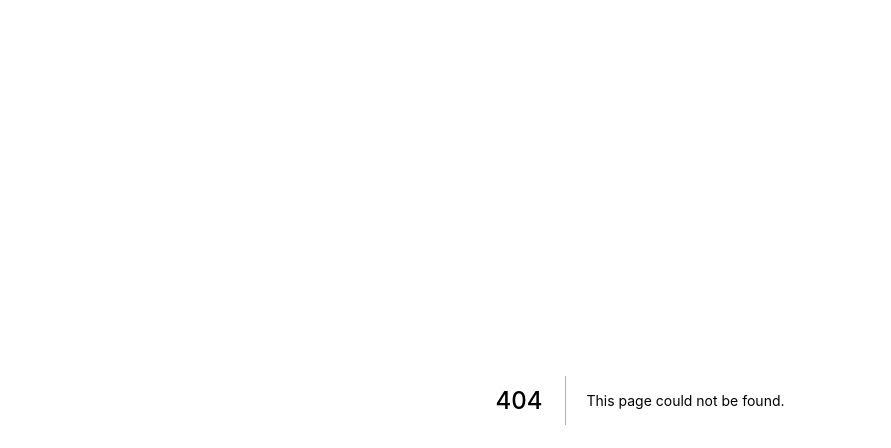
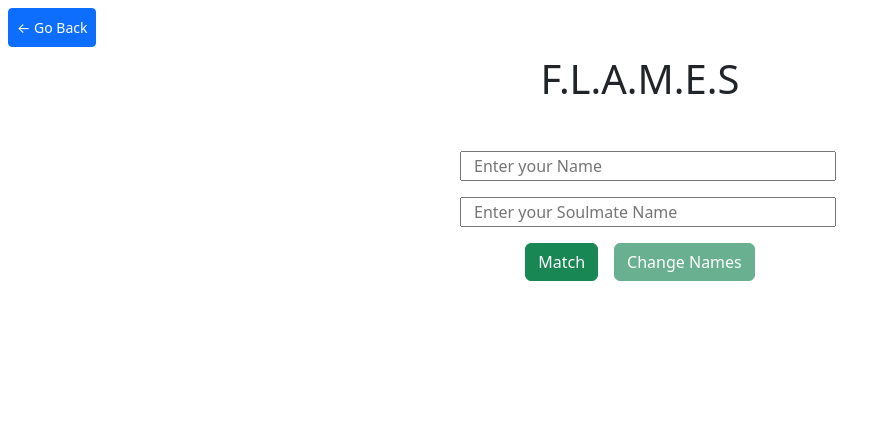
Before and after one commit to krushnamajhi/Simple-Old-Games, a Next.js app: page /Simple-Old-Games/flames in a window 1280 px wide. Before the commit this address had no page. Shown: the top 448 px of the page, without its empty margins (0-891 px from the left). Built offline with nearby package versions, Linux system fonts and the light colour scheme.

Commit message:
added Flames game

```diff
--- /dev/null
+++ b/src/comps/HeadSetup.jsx
@@ -0,0 +1,28 @@
+import React from "react";
+import Link from 'next/link'
+import Head from 'next/head'
+
+
+function HeadSetup({ title, header }) {
+  return (
+    <>
+      <Head>
+        <title>{title}</title>
+        <link
+          rel="icon"
+          href={`${process.env.NEXT_PUBLIC_FAVICON}/favicon.ico`}
+        />
+      </Head>
+      <Link href="./">
+        <button className="p-2 m-2 h4 btn btn-sm btn-primary">
+          &larr; Go Back
+        </button>
+      </Link>
+      <center>
+        <h1>{header}</h1>
+      </center>
+    </>
+  );
+}
+
+export default HeadSetup;
--- /dev/null
+++ b/src/comps/flames/Character.jsx
@@ -0,0 +1,24 @@
+import React from 'react';
+
+const style = {
+	border: "2px solid darkgreen",
+	borderRadius: "1px",
+    fontWeight: '700',
+};
+
+const crossedStyle = {
+    border: "2px solid darkgreen",
+	borderRadius: "1px",
+    background : 'lightgreen',
+    color : "black",
+    fontWeight: '700',
+
+}
+
+function Character({ch, iscrossed}) {
+    return (
+           <span className='h4 mx-1 my-2 px-2 btn' style={iscrossed?crossedStyle : style}>{ch}</span>
+    );
+}
+
+export default Character;
--- /dev/null
+++ b/src/comps/flames/FlameResults.jsx
@@ -0,0 +1,31 @@
+import React from "react";
+
+const style = {
+  borderRadius: "1px",
+  fontWeight: "700",
+  fontSize:"20px"
+};
+
+const crossedStyle = {
+  border: "2px solid darkgreen",
+  borderRadius: "1px",
+  background: "darkgreen",
+  color: "white",
+  fontSize:"21px",
+  fontWeight: "700",
+};
+
+function FlameResults({ result }) {
+  const flames = ["FREINDS", "LOVERS", "ADMIRERS", "MARRIAGE", "SISTER"];
+  return (
+    <center className="h1 m-5 p-3">
+      {flames.map((m, i) => (
+        <span className="px-1 btn btn" title={m} style={i == result ? crossedStyle : style}>
+          {i == result ? m[0] + " - " + m : m[0]}
+        </span>
+      ))}
+    </center>
+  );
+}
+
+export default FlameResults;
--- /dev/null
+++ b/src/comps/flames/Name.jsx
@@ -0,0 +1,17 @@
+import React, { useState } from "react";
+import Character from "./Character";
+
+function Name({ clientName, cross }) {
+  const [nameArr, setNameArr] = useState(
+    Array.from(clientName.replace(" ", "").toUpperCase())
+  );
+
+  return (
+    <div className="m-3">
+      {nameArr.map((ch, index) => (
+        <Character key={ch + index} ch={ch} iscrossed = {cross.includes(ch)}/>
+      ))}
+    </div>
+  );
+}
+export default Name;
--- /dev/null
+++ b/src/pages/flames.jsx
@@ -0,0 +1,128 @@
+import React, { useState } from "react";
+import Message from "../comps/message";
+import HeadSetup from "../comps/HeadSetup";
+import Name from "../comps/flames/Name";
+import FlameResults from "../comps/flames/FlameResults";
+
+const boardstyle = {
+  width: "400px",
+};
+
+function flames(props) {
+  const [name, setName] = useState("");
+  const [soulmateName, setSoulmateName] = useState("");
+  const [commonChars, setCommonChars] = useState([]);
+  const [uncommonChars, setunCommonChars] = useState([]);
+  const [showResults, setShowResults] = useState(false);
+  const [validation, setValidation] = useState("");
+
+  const compare = () => {
+    let common = [];
+    for (let i = 0; i < name.length; i++) {
+      for (let j = 0; j < soulmateName.length; j++) {
+        if (name[i] == soulmateName[j]) {
+          if (!common.includes(name[i])) common.push(name[i]);
+        }
+      }
+    }
+    let uncommon = [];
+    for (let i = 0; i < name.length; i++) {
+      if (!common.includes(name[i]) && !uncommon.includes(name[i])) {
+        uncommon.push(name[i]);
+      }
+    }
+    for (let i = 0; i < soulmateName.length; i++) {
+      if (!common.includes(soulmateName[i]) && !uncommon.includes(soulmateName[i])) {
+        uncommon.push(soulmateName[i]);
+      }
+    }
+    setCommonChars([...common]);
+    setunCommonChars([...uncommon]);
+  };
+
+  const handleClick = () => {
+    if (name == "" || soulmateName == "") {
+      setValidation("Please enter Both Names");
+      return;
+    }else if(name.includes(" ") || soulmateName.includes(" ")){
+      setValidation("Please enter only first name")
+      return;
+    }
+    else {
+      setValidation("");
+    }
+    compare();
+    setShowResults(true);
+  };
+
+  const handleNameChange = (e) => {
+    setName(e.target.value.toLocaleUpperCase());
+  };
+
+  const handleSoulmateNameChange = (e) => {
+    setSoulmateName(e.target.value.toLocaleUpperCase());
+  };
+
+  const handleReset = () => {
+    setShowResults(false);
+    setName("");
+    setSoulmateName("");
+  };
+
+  function getFlamesResults(){
+    console.log(uncommonChars,uncommonChars.length, uncommonChars.length % 6)
+    return uncommonChars.length % 6;
+  }
+
+  const renderNames = () => {
+    return (
+      <div style={boardstyle}>
+        <Name clientName={name} cross={commonChars} />
+        <Name clientName={soulmateName} cross={commonChars} />
+        <FlameResults result={getFlamesResults()} />
+      </div>
+    );
+  };
+
+  return (
+    <div>
+      <HeadSetup title="Flames" header="F.L.A.M.E.S" />
+      <center className="container">
+        <Message message={validation} error={validation != ""} />
+        <div style={boardstyle} className="container row">
+          <input
+            className="m-2"
+            placeholder="Enter your Name"
+            value={name}
+            onChange={handleNameChange}
+            disabled={showResults}
+          />
+          <input
+            className="m-2"
+            placeholder="Enter your Soulmate Name"
+            value={soulmateName}
+            onChange={handleSoulmateNameChange}
+            disabled={showResults}
+          />
+        </div>
+        <button
+          className="btn btn-success m-2"
+          onClick={handleClick}
+          disabled={showResults}
+        >
+          Match
+        </button>
+        <button
+          className="btn btn-success m-2"
+          onClick={handleReset}
+          disabled={!showResults}
+        >
+          Change Names
+        </button>
+        {showResults ? renderNames() : null}
+      </center>
+    </div>
+  );
+}
+
+export default flames;
```
Also changed, not shown: src/comps/flames/board.jsx (added, +20 -0 lines), src/pages/index.js (+9 -0 lines), src/pages/tictactoe.jsx (+3 -11 lines).
